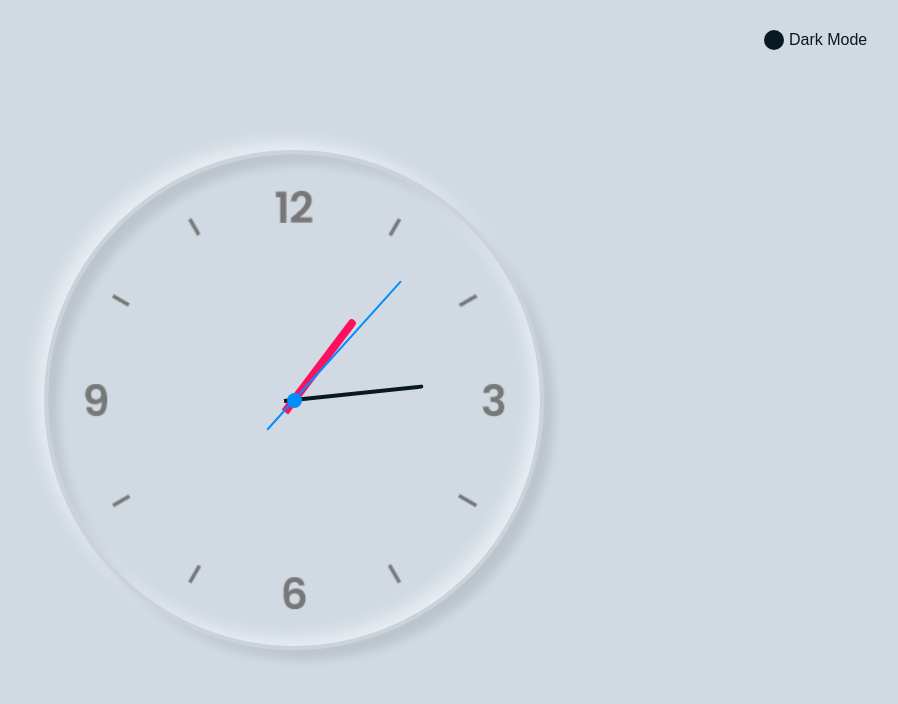
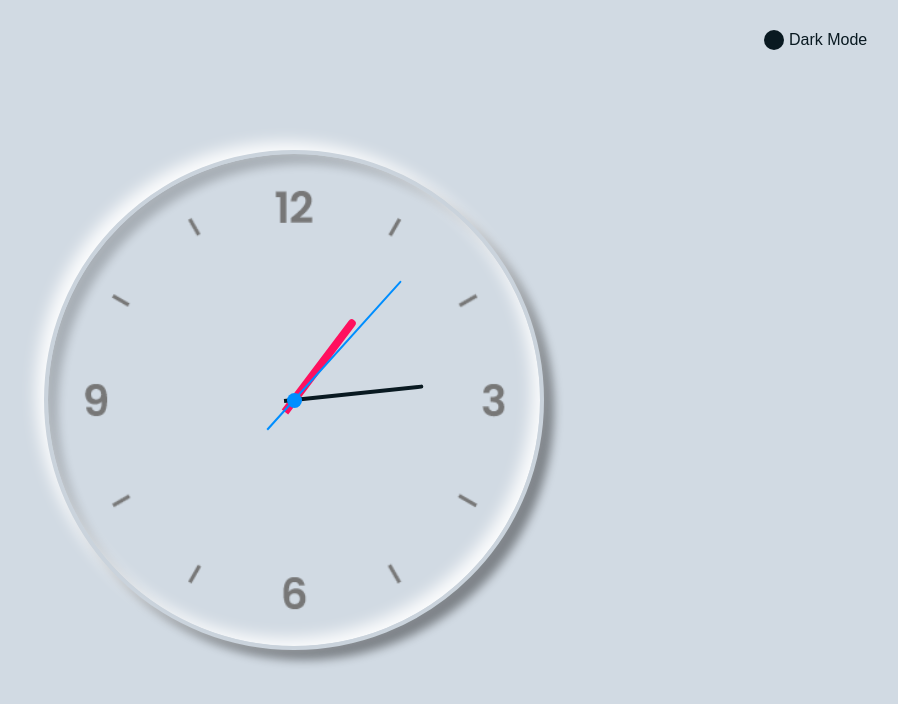
Before and after one commit to Gustabriel/analog-clock, a plain HTML site: page index.html in a window 1280 px wide. Both pictures are taken after a click on the element 1120 px from the left and 40 px from the top of the page. Shown: the whole page, without its empty margins (346-1244 px from the left). Drawn offline with Linux system fonts and the light colour scheme.

Commit message:
ajustes no efeito

```diff
--- a/assets/style.css
+++ b/assets/style.css
@@ -26,20 +26,20 @@ body.light {
    background-size: cover;
    border: 4px solid #091921;
    border-radius: 50%;
-   box-shadow: -8px -8px 15px #ffffff0d,
-               20px 20px 20px #00000008,
-               inset -8px -8px 15px #ffffff0d,
-               inset 20px 20px 20px #00000008;
+   box-shadow: 0px -15px 15px rgba(255, 255, 255, 0.05),
+               inset 0px -15px 15px rgba(255, 255, 255, 0.05),
+               0px 15px 15px rgba(0, 0, 0, 0.3),
+               inset 0px 15px 15px rgba(0, 0, 0, 0.3);
 }
 
 body.light .clock {
    background: #d1dae3 url(./images/clock.png);
    background-size: cover;
    border: 4px solid #cad3dc;
-   box-shadow: -8px -8px 15px #ffffff80,
-               10px 10px 10px #0000001a,
-               inset -8px -8px 15px #ffffff80,
-               inset 10px 10px 10px #0000001a;
+   box-shadow: -8px -8px 15px rgba(255, 255, 255, 0.9),
+               10px 10px 10px rgba(0, 0, 0, 0.4),
+               inset -8px -8px 15px rgba(255, 255, 255, 0.9),
+               inset 10px 10px 10px rgba(0, 0, 0, 0.2);
 }
 
 .clock::before {
```
